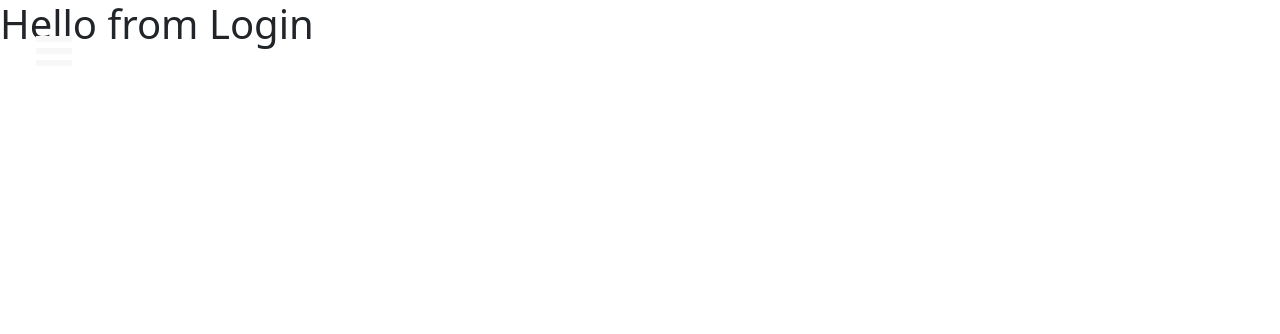
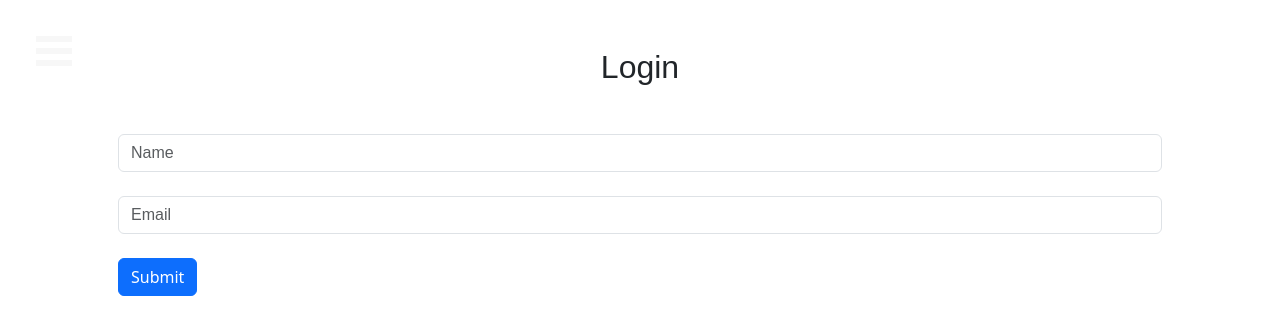
Before and after one commit to vicmaburrito/login-signup-menu, a React (Create React App) app: page /Login in a window 1280 px wide. Shown: the top 334 px of the page. Built offline with nearby package versions, Linux system fonts and the light colour scheme.

Commit message:
Add style and fields in login component

```diff
--- a/src/components/Login/Login.js
+++ b/src/components/Login/Login.js
@@ -2,7 +2,20 @@ import React from 'react';
 
 function Login() {
   return (
-    <h1>Hello from Login</h1>
+    <div className="mt-5 d-flex align-items-center">
+      <div className="container px-5">
+        <h2 className="text-center mb-5 outfit">Login</h2>
+        <form>
+          <div className="form-group">
+            <input type="text" className="form-control mb-4 outfit" id="name" placeholder="Name" />
+          </div>
+          <div className="form-group">
+            <input type="email" className="form-control mb-4 outfit" id="email" placeholder="Email" />
+          </div>
+          <button type="submit" className="btn btn-primary">Submit</button>
+        </form>
+      </div>
+    </div>
   );
 }
 
```
